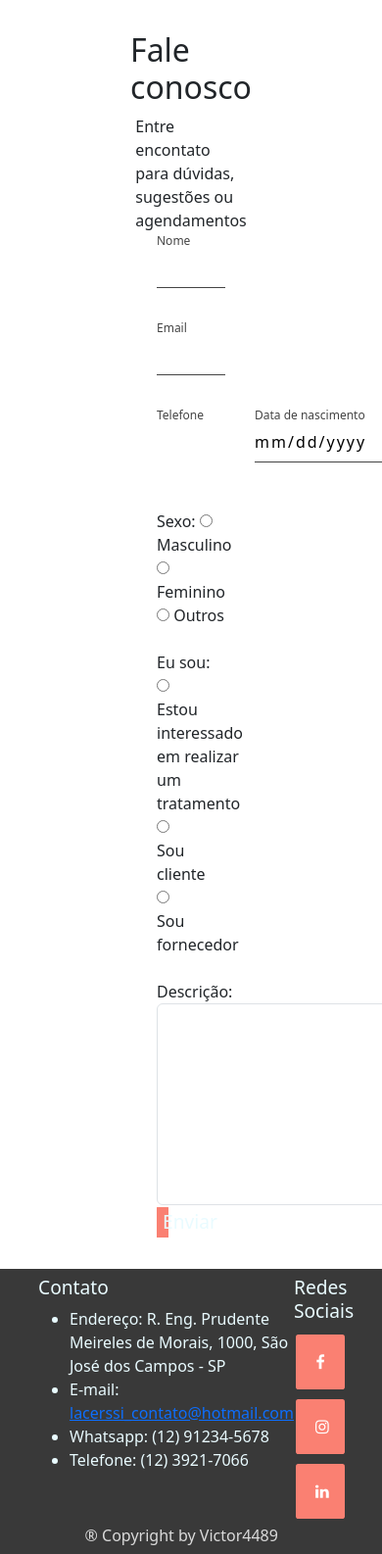
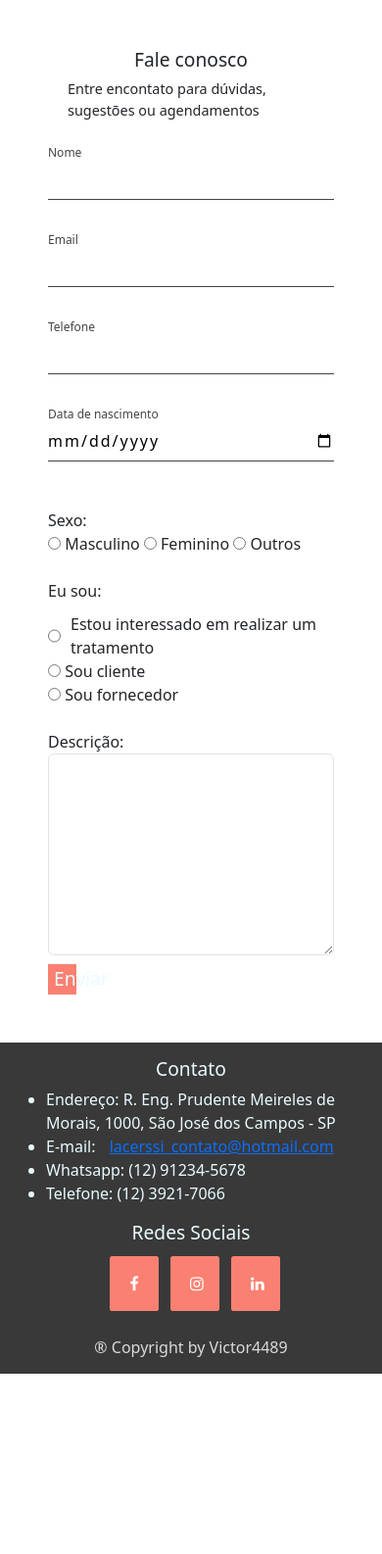
Before and after one commit to victor4486/Desafio-3, a Flask app: page /contato in a window 390 px wide; the page is wider, and only the part inside the window is pictured. Shown: the part 128-1714 px from the top of that part at 98% size. After the commit the page ends 1530 px from the top of that part, so only its background shows below. Run offline with Flask 3, Linux system fonts and the light colour scheme; some libraries are stand-ins or nearby versions.

Commit message:
adiocionando responsividade e corrigindo formulário

```diff
--- a/app.py
+++ b/app.py
@@ -7,7 +7,7 @@
 app.config['MYSQL_HOST'] = 'localhost'
 app.config['MYSQL_USER'] = 'root'
 app.config['MYSQL_PASSWORD'] = 'farofa123'
-app.config['MYSQL_DB'] = 'formulario_contato'
+app.config['MYSQL_DB'] = 'formulario-contato'
 
 mysql.init_app(app)
 
@@ -24,13 +24,13 @@
 def Sobre():
     return render_template('Sobre.html')
 
-@app.route('/contato')
+@app.route('/contato', methods=['GET', 'POST'])
 def Contato():
     if request.method == 'POST':
         # Pega os dados do formulário
         nome = request.form['nome']
         email = request.form['email']
-        telefone = request.form['telefone']
+        telefone = request.form['number']
         nascimento = request.form['nascimento']
         sexo = request.form['sexo']
         tipo = request.form['tipo']
--- a/static/css/style.css
+++ b/static/css/style.css
@@ -347,3 +347,142 @@
 .button-contato:hover{
     opacity: 0.7;
 }
+
+/* ################## Responsividade ################## */
+
+@media only screen and (max-width: 767px) {
+
+    /* ########### navbar ########## */
+
+    /* ########### footer ######### */
+    footer{
+        padding: 15px;
+    }
+
+    .container-footer{
+        display: block;
+        align-items: center;
+
+    }
+
+    .container-footer h1, p{
+        display: flex;
+        justify-content: center ;
+    }
+
+    .container-footer a{
+        margin-left: 10px ;
+    }
+
+    .icons{
+        display: flex;
+        justify-content: center;
+        margin-bottom: 20px;
+    }
+
+
+    /* ########### index ########## */
+    main{
+        padding: 10%
+    }
+
+    /* ########## carousel ######### */
+    .gallery-wrap {
+        display: flex;
+        width: 100%;
+        height: 200px;
+    }
+
+    /* ########## textos ########### */
+
+    .container-text-index h1{
+        font-size: 1.2rem;
+    }
+
+    .container-text-index p{
+        font-size: 0.9rem;
+    }
+
+    /* ########### buttons img ########### */
+
+    .container-img-button{
+        margin-left: 30px;
+        padding: 10%;
+        width: 250px;
+    }
+
+    .container-img-index h1, p{
+        margin-left: 20px;
+    }
+
+    .container-img-index{
+        display: block;
+    }
+
+    .imagens-index{
+        margin-left: 20px;
+        width: 150px;
+        height: auto;
+    }
+
+    /* ############ sobre ############ */
+
+    .container-sobre{
+        padding: 0;
+    }
+
+    .container-sobre h1{
+        font-size: 1.2rem;
+    }
+
+    .container-sobre p{
+        font-size: 0.9rem;
+    }
+
+    .display-flex, .padding-sobre{
+        display: block;
+        justify-content: center;
+        margin: 5%;
+        padding: 0;
+    }
+
+    .imagens-sobre{
+        margin-left: 70px;
+    }
+
+    /* ############ contato ########### */
+
+    .container-contato{
+        padding: 10px;
+    }
+
+    .container-contato h1{
+        font-size: 1.2rem;
+    }
+    .container-contato p{
+        font-size: 0.9rem;
+        margin-bottom: 40px;
+    }
+
+    .container-input{
+        display: block;
+
+    }
+
+    .font-size{
+        margin-top: 10px;
+        display: flex;
+        gap: 10px;
+        align-items: top;
+    }
+
+    .form-control{
+        width: 90%;
+    }
+
+
+
+
+
+
+}
--- a/templates/base.html
+++ b/templates/base.html
@@ -66,9 +66,11 @@
                     <h1>Redes Sociais</h1>
 
                     <!--icons-->
-                    <a class="fa fa-facebook" href='https://www.facebook.com/profile.php?id=100017005422744'></a>
-                    <a class="fa fa-instagram" href='https://www.instagram.com/vitorsss__/'></a>
-                    <a class="fa fa-linkedin" href='https://www.linkedin.com/in/victor-hugo-barbosa-souza-116b81178/'></a>
+                    <div class='icons'>
+                        <a class="fa fa-facebook" href='https://www.facebook.com/profile.php?id=100017005422744'></a>
+                        <a class="fa fa-instagram" href='https://www.instagram.com/vitorsss__/'></a>
+                        <a class="fa fa-linkedin" href='https://www.linkedin.com/in/victor-hugo-barbosa-souza-116b81178/'></a>
+                    </div>
                 </div>
             </div>
 
--- a/templates/contato.html
+++ b/templates/contato.html
@@ -42,6 +42,7 @@
 
                     <div>
                         <label>Sexo:</label>
+                        <br>
                         <input type="radio" id='masculino' name='sexo' value='masculino' required>
                         <label for='masculino'>Masculino</label>
                         <input type="radio" id='feminino' name='sexo' value='feminino' required>
@@ -53,11 +54,15 @@
                     <br>
 
                     <div>
-                        <label>Eu sou:</label>
-                        <input type="radio" id='PF' name='tipo' value='PF' required>
-                        <label for='PF'>Estou interessado em realizar um tratamento</label>
+                        <label class='display-block'>Eu sou:</label>
+                        <br>
+                        <div class='font-size'>
+                            <input type="radio" id='PF' name='tipo' value='PF' required>
+                            <label for='PF' >Estou interessado em realizar um tratamento</label>
+                        </div>
                         <input type="radio" id='CL' name='tipo' value='CL' required>
                         <label for='CL'>Sou cliente</label>
+                        <br>
                         <input type="radio" id='PJ' name='tipo' value='PJ' required>
                         <label for='PJ' >Sou fornecedor</label>
                     </div>
@@ -66,10 +71,10 @@
 
                     <div>
                         <label>Descrição:</label>
-                        <textarea class="form-control" name="descricao" id="descricao" rows="8" style='width:26em' required></textarea>
+                        <textarea class="form-control" name="descricao" id="descricao" rows="8" required></textarea>
                     </div>
 
-                    <button class='button-contato'>Enviar</button>
+                    <button class='button-contato' type='submit'>Enviar</button>
                 </fieldset>
             </form>
         </section>
```
